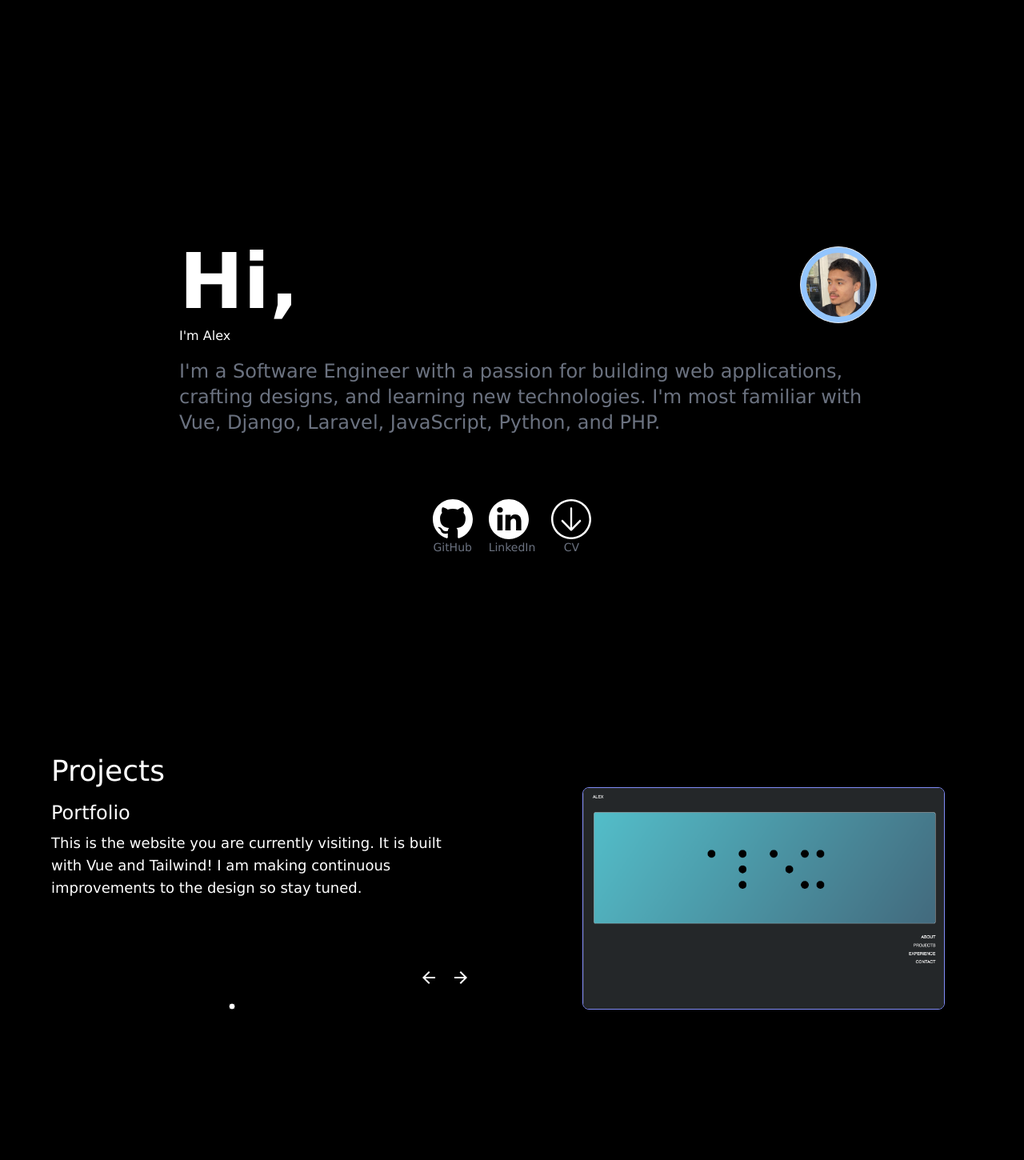
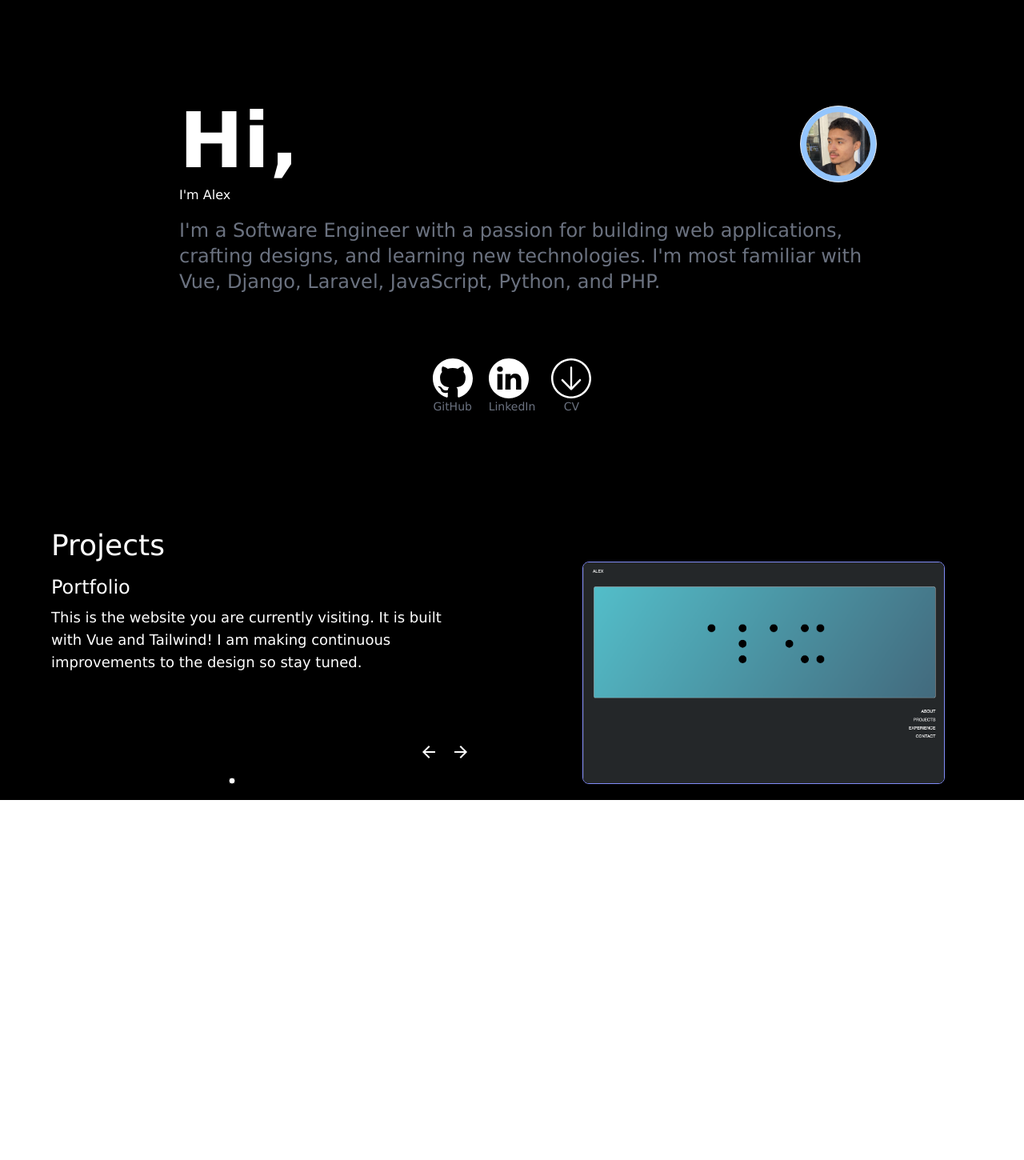
Before and after one commit to AlexGit123/portfolio, a Vue app: page / in a window 1280 px wide. Shown: the part 680-2130 px from the top of the page at 80% size. Built offline with nearby package versions, Linux system fonts and the light colour scheme; a web font is replaced by a local one.

Commit message:
trying diff layouts

```diff
--- a/src/views/ContactView.vue
+++ b/src/views/ContactView.vue
@@ -1,3 +1,5 @@
 <template>
-    <h1>Contact Me</h1>
+  <div class="flex flex-col items-center justify-center pt-5">
+    <p>&copy; 2025 Dorfolio. All rights reserved.</p>
+  </div>
 </template>
--- a/src/views/HomePageView.vue
+++ b/src/views/HomePageView.vue
@@ -3,7 +3,7 @@
     <div class="min-h-screen w-full font">
       <div
         id="gradient"
-        class="relative h-full md:max-h-screen flex flex-col items-center justify-center text-white p-4"
+        class="relative h-full md:max-h-screen flex flex-col items-center justify-center text-white p-40"
       >
         <spline-viewer
           url="https://prod.spline.design/Dn-lLJkN7oUKiFXZ/scene.splinecode"
@@ -15,18 +15,18 @@
           Welcome to my Portfolio
         </div>
       </div>
-      <div class="min-h-screen">
+      <div class="">
         <HomeView />
       </div>
-      <div class="min-h-screen">
+      <div class="">
         <ProjectsView />
       </div>
-      <div class="min-h-screen">
+      <div class="pt-20 pb-20">
         <ExperienceView />
       </div>
-      <!-- <div class="min-h-screen">
+      <div class="">
         <ContactView />
-      </div> -->
+      </div>
     </div>
   </div>
 </template>
@@ -34,11 +34,13 @@
 import HomeView from './HomeView.vue'
 import ProjectsView from './ProjectsView.vue'
 import ExperienceView from './ExperienceView.vue'
+import ContactView from './ContactView.vue'
 export default {
   components: {
     HomeView,
     ProjectsView,
-    ExperienceView
+    ExperienceView,
+    ContactView
   },
   data() {
     return {
--- a/src/views/HomeView.vue
+++ b/src/views/HomeView.vue
@@ -13,7 +13,7 @@ export default {
 </script>
 <template>
   <!-- <div class="flex flex-wrap"> -->
-  <div class="animate-fade-in min-h-screen items-center p-44">
+  <div class="items-center pl-44 pr-44 pb-32">
     <!-- Left side content -->
     <div class="flex flex-col items-center justify-center pl-10 text-white">
       <div class="w-full">
@@ -37,7 +37,6 @@ export default {
         </div>
       </div>
     </div>
-
     <!-- Right side content -->
     <div class="flex flex-col items-center justify-center pt-20">
       <div class="flex text-center space-x-5">
```
